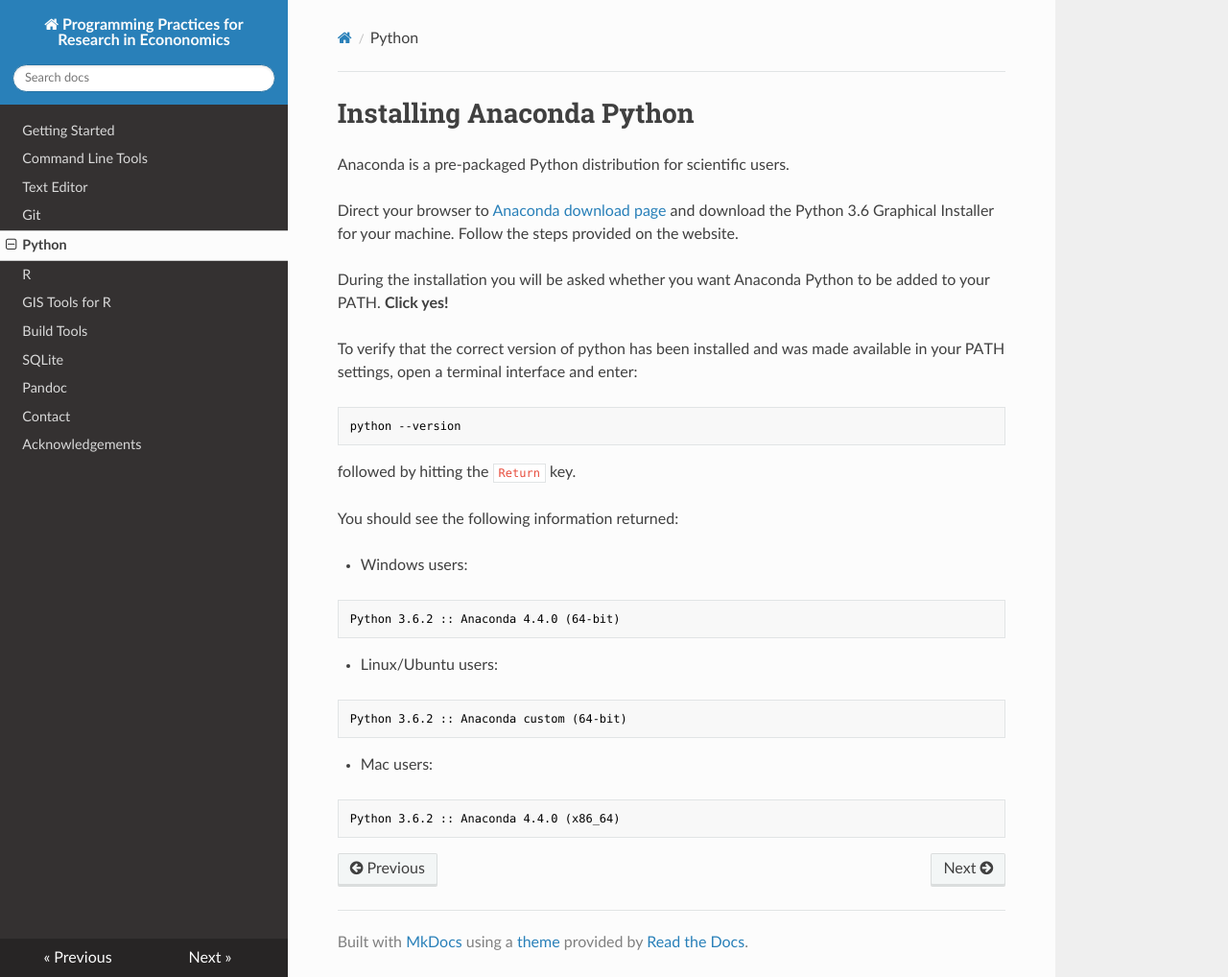
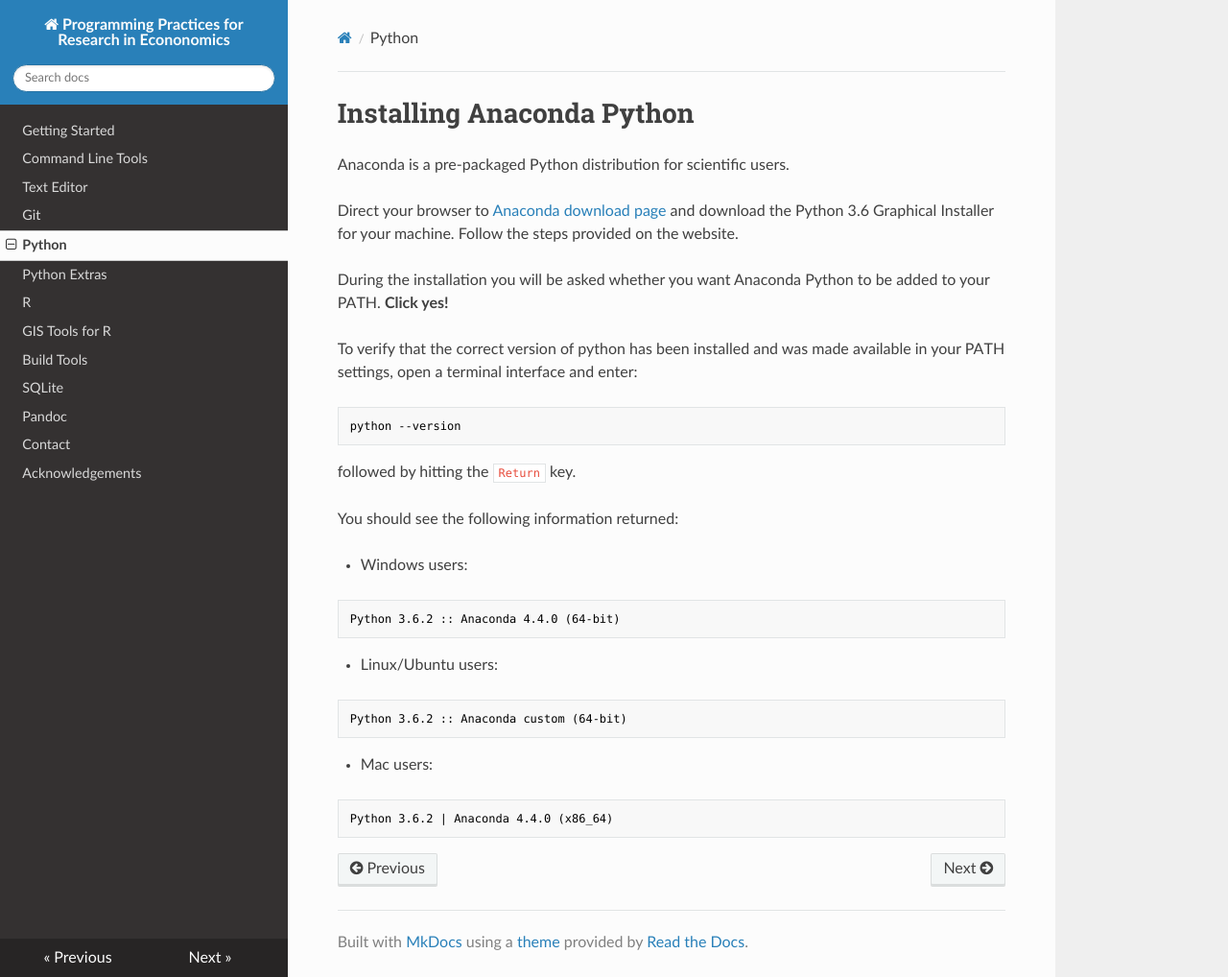
Before and after one commit to pp4rs/DEPRECATED-installation-guide, an MkDocs documentation site: the page built from docs/python.md, in a window 1280 px wide and 1018 px high. Shown: the whole window at 96% size. Built offline with MkDocs 1.6.1, drawn with Linux system fonts in a browser that asks for light colours; nearby versions of some CDN libraries; old or Windows-style settings are respelled for this version of MkDocs.

````diff
--- a/docs/python.md
+++ b/docs/python.md
@@ -15,15 +15,15 @@ followed by hitting the `Return` key.
 
 You should see the following information returned:
 
-* Windows users:
+*   Windows users:
 ```bash
 Python 3.6.2 :: Anaconda 4.4.0 (64-bit)
 ```
-* Linux/Ubuntu users:
+*   Linux/Ubuntu users:
 ```bash
 Python 3.6.2 :: Anaconda custom (64-bit)
 ```
-* Mac users:
+*   Mac users:
 ```bash
-Python 3.6.2 :: Anaconda 4.4.0 (x86_64)
+Python 3.6.2 | Anaconda 4.4.0 (x86_64)
 ```
--- a/mkdocs.yml
+++ b/mkdocs.yml
@@ -6,6 +6,7 @@ pages:
 - Text Editor: textEditor.md
 - Git: gitInstall.md
 - Python: python.md
+- Python Extras: python-more.md
 - R: r.md
 # - Automation with Make: make.md
 # - Automation with Waf: waf.md
````
